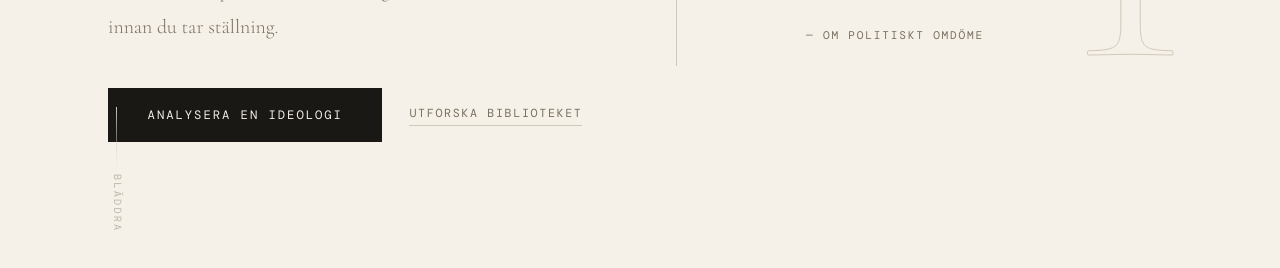
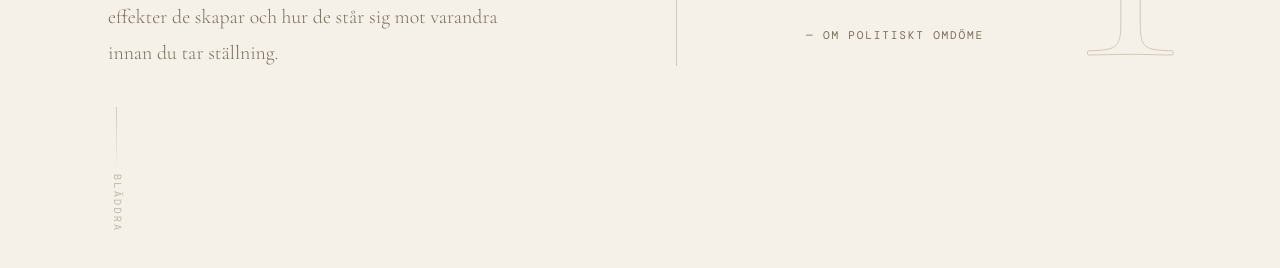
Before and after one commit to politiskaalternativ/webbplattform, a website: page index.html in a window 1280 px wide. Shown: the part 532-800 px from the top of the page. Drawn offline with nearby package versions, Linux system fonts and the light colour scheme; a web font is replaced by a local one.

Commit message:
refactor: ta bort hero- och how-CTA-knappar på startsidan

```diff
--- a/index.html
+++ b/index.html
@@ -44,10 +44,6 @@
           fungerar i praktiken, vilka effekter de skapar och hur de står sig mot varandra
           innan du tar ställning.
         </p>
-        <div class="hero-cta anim-fade-up" style="animation-delay:0.36s">
-          <a href="verktyg.html" class="btn btn-dark">Analysera en ideologi</a>
-          <a href="bibliotek.html" class="btn-ghost">Utforska biblioteket</a>
-        </div>
       </div>
 
       <div class="hero-right">
@@ -166,9 +162,6 @@
         <h3>Jämför och utforska vidare</h3>
         <p>Du får historiska och aktuella exempel samt förslag på relaterade ideologier att analysera härnäst.</p>
       </div>
-    </div>
-    <div class="how-cta">
-      <a href="verktyg.html" class="btn btn-dark">Kom igång nu</a>
     </div>
   </section>
 
```
